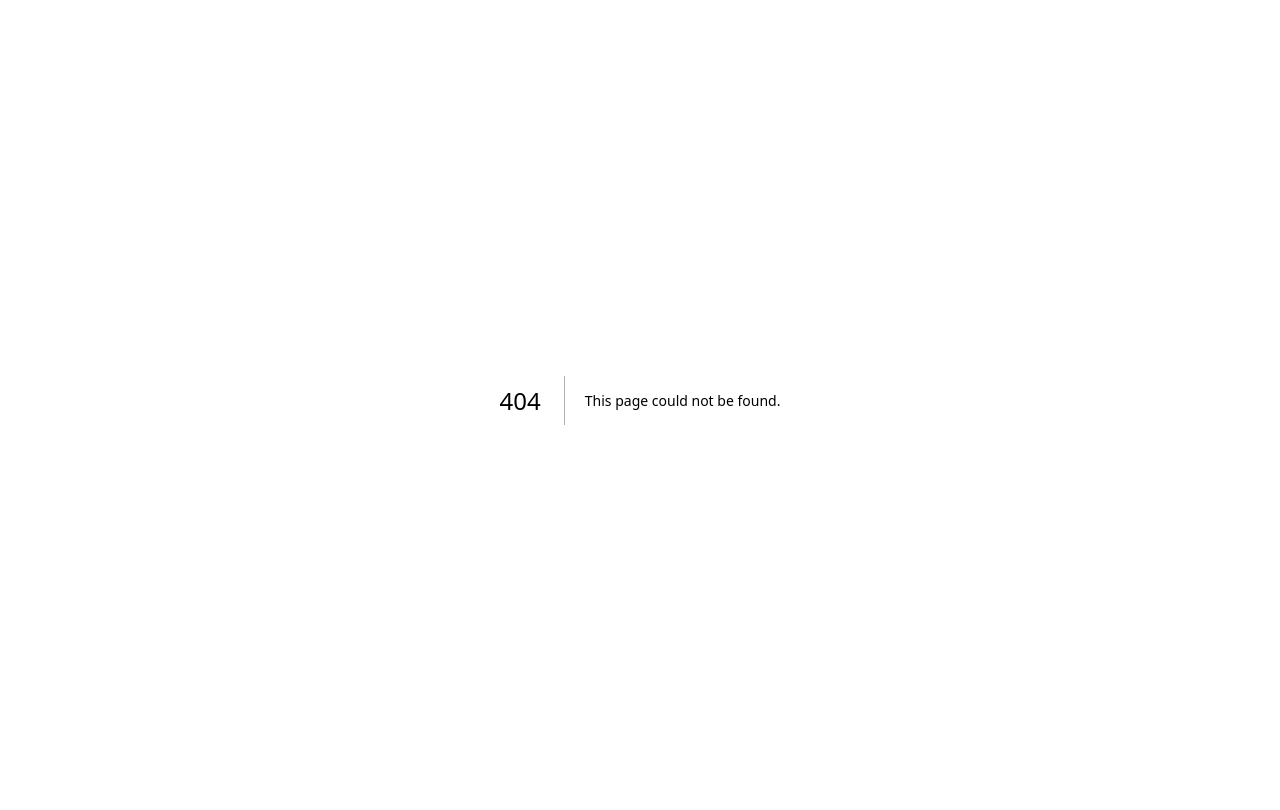
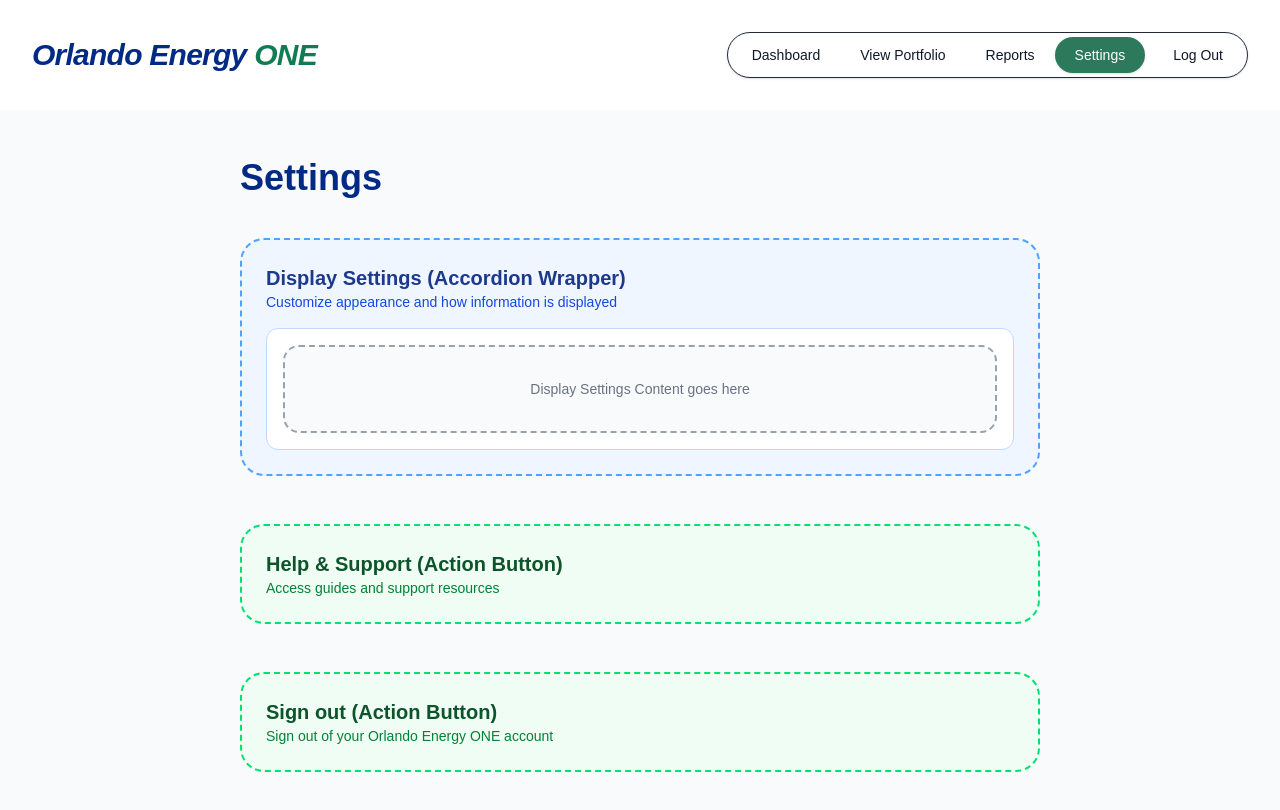
Before and after one commit to jojodecarlos/EnergyOne, a Next.js app in the folder utility-dashboard/: page /settings in a window 1280 px wide. Before the commit this address had no page. Shown: the top 810 px of the page. Built offline with nearby package versions, Linux system fonts and the light colour scheme; no server answers.

Commit message:
Adding page layout for settings page and creating component files with placeholder code

```diff
--- /dev/null
+++ b/utility-dashboard/app/settings/page.tsx
@@ -0,0 +1,65 @@
+"use client";
+
+import DashboardHeader from '@/components/DashboardHeader';
+import SettingsAccordion from '@/components/SettingsAccordion';
+import DisplaySettingsPanel from '@/components/DisplaySettingsPanel';
+import SettingsActionRow from '@/components/SettingsActionRow';
+import { supabase } from "@/lib/supabase";
+import { useRouter } from "next/navigation";
+
+export default function SettingsPage() {
+  const router = useRouter();
+
+  const handleSignOut = async () => {
+    const { error } = await supabase.auth.signOut();
+    if (error) {
+      console.error("Error logging out:", error.message);
+      alert("There was an issue logging out. Please try again.");
+      return;
+    }
+    router.push("/");
+    router.refresh();
+  };
+
+  return (
+    <main className="min-h-screen bg-gray-50 flex flex-col">
+      <DashboardHeader />
+
+      <div className="flex-1 w-full max-w-4xl mx-auto p-4 md:p-12">
+
+        <h1 className="text-4xl font-extrabold text-[#002A84] mb-10">
+          Settings
+        </h1>
+
+        <div className="flex flex-col gap-6 w-full">
+
+          <SettingsAccordion
+            icon="/images/view-icon.svg"
+            title="Display Settings"
+            description="Customize appearance and how information is displayed"
+          >
+            <DisplaySettingsPanel />
+          </SettingsAccordion>
+
+          <SettingsActionRow
+            icon="/images/help-icon.svg"
+            title="Help & Support"
+            description="Access guides and support resources"
+            onClick={() => { console.log("Help & Support clicked - coming soon") }}
+            actionIcon="V"
+          />
+
+          <SettingsActionRow
+            icon="/images/signout-icon.svg"
+            title="Sign out"
+            description="Sign out of your Orlando Energy ONE account"
+            onClick={handleSignOut}
+            actionIcon=">"
+            iconColor="text-red-600"
+          />
+
+        </div>
+      </div>
+    </main>
+  );
+}
--- /dev/null
+++ b/utility-dashboard/components/DisplaySettingsPanel.tsx
@@ -0,0 +1,7 @@
+export default function DisplaySettingsPanel() {
+  return (
+    <div className="p-8 border-2 border-dashed border-gray-400 rounded-2xl bg-gray-50 text-center">
+      <p className="text-sm font-medium text-gray-500">Display Settings Content goes here</p>
+    </div>
+  );
+}
--- /dev/null
+++ b/utility-dashboard/components/SettingsAccordion.tsx
@@ -0,0 +1,22 @@
+import { ReactNode } from "react";
+
+interface SettingsAccordionProps {
+  icon: string;
+  title: string;
+  description: string;
+  children: ReactNode;
+}
+
+export default function SettingsAccordion({ title, description, children }: SettingsAccordionProps) {
+  return (
+    <div className="mb-6 p-6 border-2 border-dashed border-blue-400 rounded-3xl bg-blue-50">
+      <h2 className="text-xl font-bold text-blue-900">{title} (Accordion Wrapper)</h2>
+      <p className="text-sm text-blue-700 mb-4">{description}</p>
+
+      {/* This renders the DisplaySettingsPanel inside the box */}
+      <div className="bg-white p-4 rounded-xl border border-blue-200">
+        {children}
+      </div>
+    </div>
+  );
+}
--- /dev/null
+++ b/utility-dashboard/components/SettingsActionRow.tsx
@@ -0,0 +1,20 @@
+interface SettingsActionRowProps {
+  icon: string;
+  title: string;
+  description: string;
+  onClick: () => void;
+  actionIcon: string;
+  iconColor?: string;
+}
+
+export default function SettingsActionRow({ title, description, onClick }: SettingsActionRowProps) {
+  return (
+    <button
+      onClick={onClick}
+      className="w-full text-left mb-6 p-6 border-2 border-dashed border-green-400 rounded-3xl bg-green-50 hover:bg-green-100 transition-colors"
+    >
+      <h2 className="text-xl font-bold text-green-900">{title} (Action Button)</h2>
+      <p className="text-sm text-green-700">{description}</p>
+    </button>
+  );
+}
```
